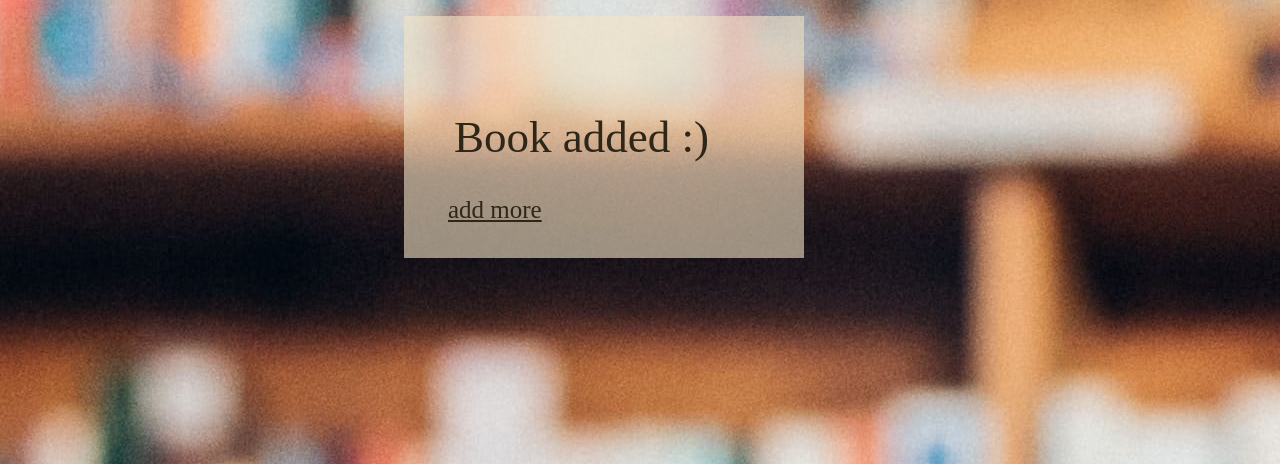
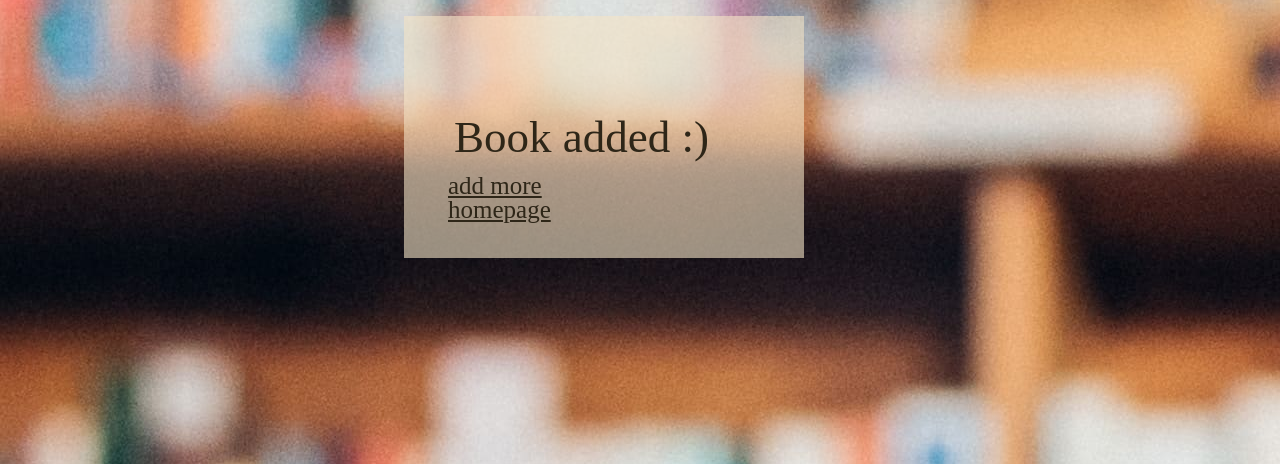
Before and after one commit to Jiankun0830/ISTD50043_bookReview, a Flask app: page /addsuccess in a window 1280 px wide. Shown: the part 204-668 px from the top of the page. Run offline with Flask 2, Linux system fonts and the light colour scheme.

Commit message:
add successed

```diff
--- a/templates/addsuccess.html
+++ b/templates/addsuccess.html
@@ -2,7 +2,23 @@
 <html>
 <head>
 <style>
-.button {
+.button1 {
+  /* background-color: rgb(105, 79, 38); */
+  border: none;
+  color: rgb(46, 38, 24);
+  /* padding: 15px 32px; */
+  text-align: center;
+  text-decoration: none;
+  /* display: inline-block; */
+  font-size: 25px;
+  /* margin: 4px 2px; */
+  cursor: pointer;
+  position: absolute;
+    text-decoration: underline;
+    top: 47%;
+    left: 35%;
+}
+.button2 {
   /* background-color: rgb(105, 79, 38); */
   border: none;
   color: rgb(46, 38, 24);
@@ -48,7 +64,8 @@
         <div class="box-style">
             <p >Book added :)</p>
         </div>
-        <a href="{{ url_for('addBook') }}" class="button">add more</a>
+        <a href="{{ url_for('addBook') }}" class="button1">add more</a>
+        <a href="{{ url_for('home_page') }}" class="button2">homepage</a>
 </body>
 </html>
 
```
